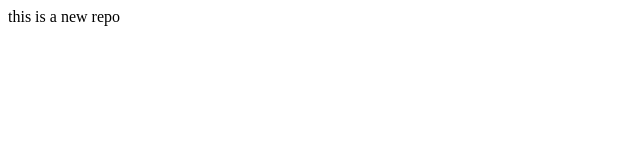
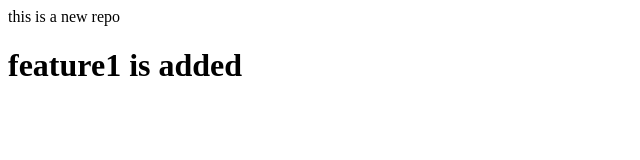
Before and after one commit to ThisIsGST/localRepo, a plain HTML site: page index.html in a window 1280 px wide. Shown: the whole page, without its empty margins (0-640 px from the left). Drawn offline with Linux system fonts and the light colour scheme.

Commit message:
feature1 changes

```diff
--- a/index.html
+++ b/index.html
@@ -1 +1,2 @@
 <p>this is a new repo</p>
+<h1>feature1 is added</h1>
```
